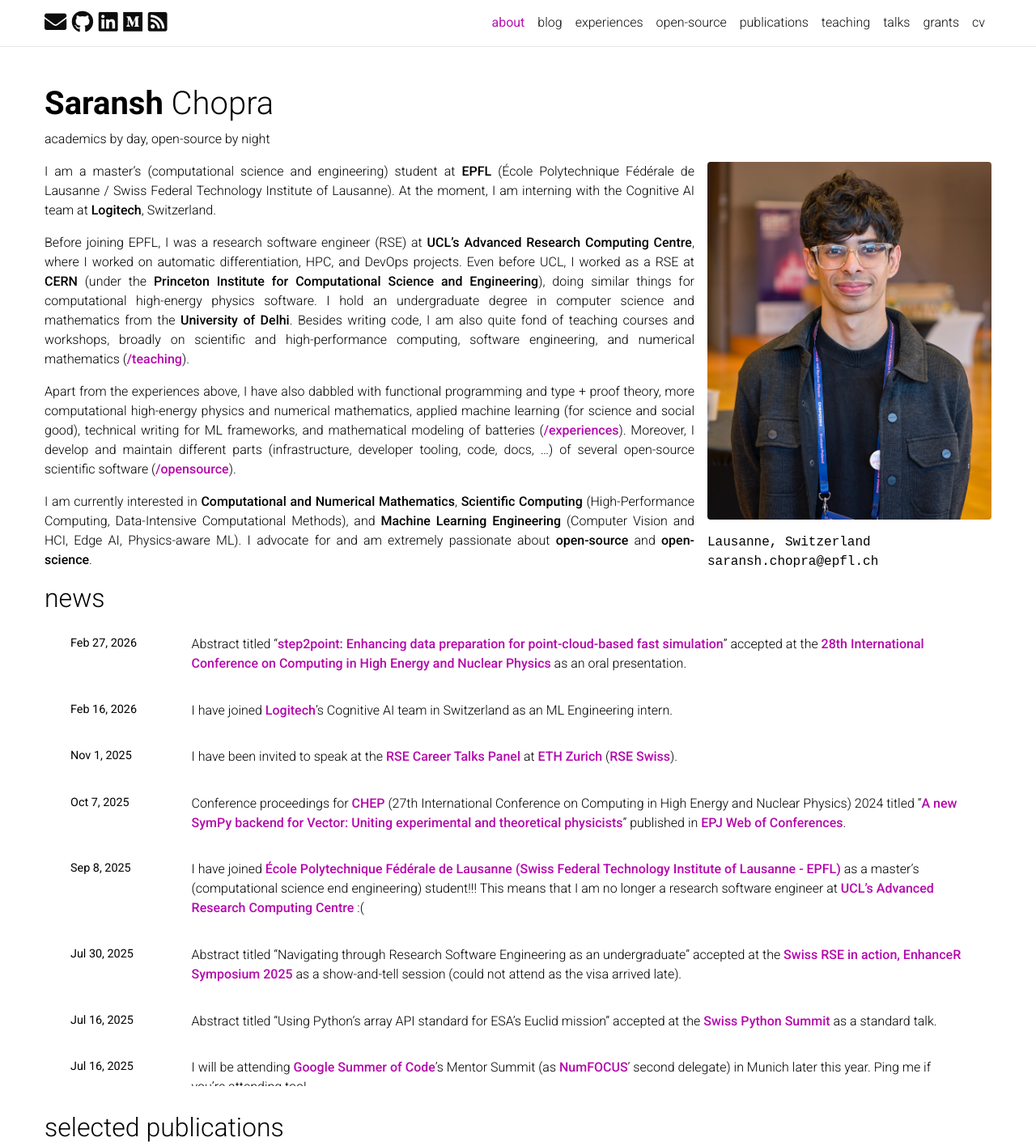
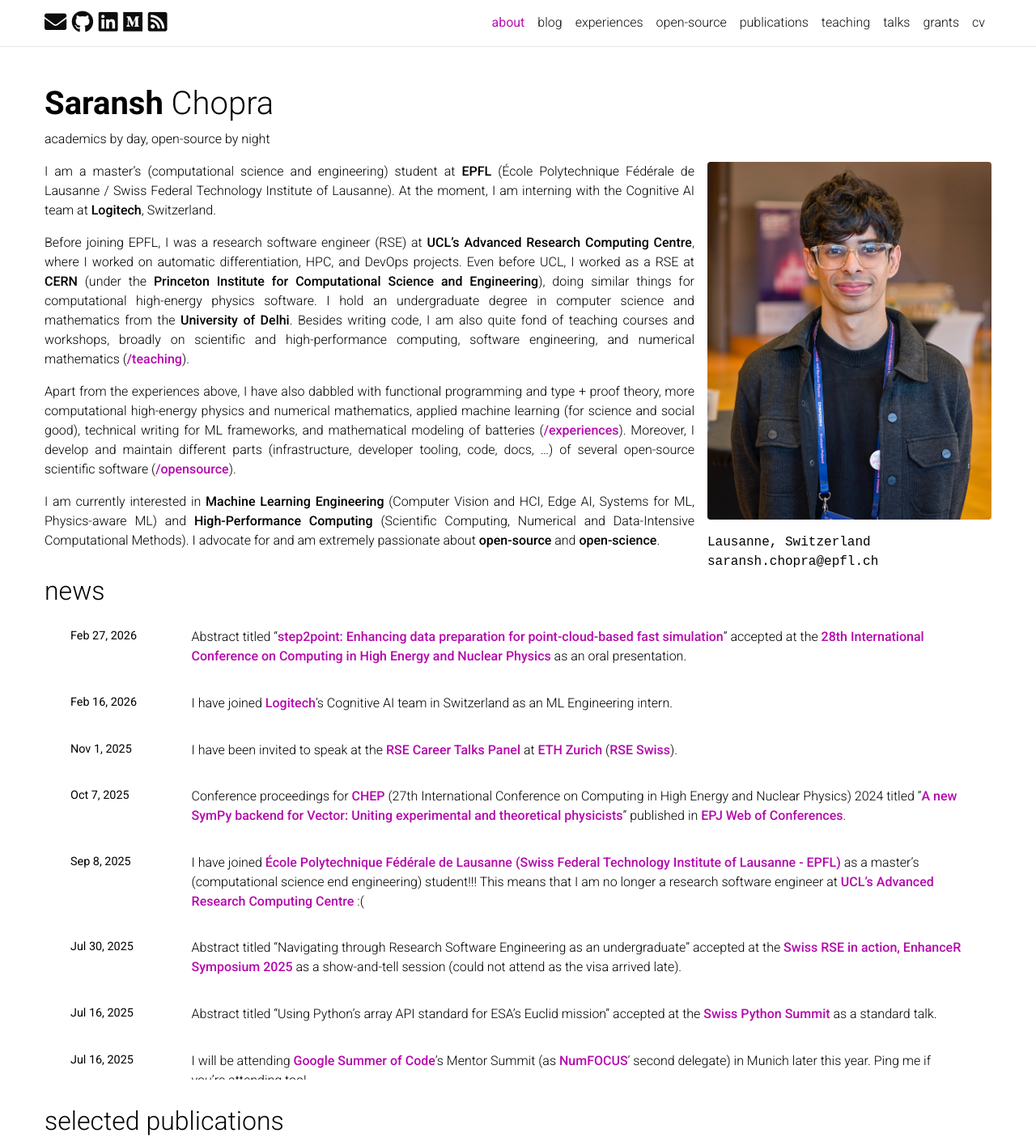
Before and after one commit to Saransh-cpp/Saransh-cpp.github.io, a Jekyll site: the page built from _pages/about.md, in a window 1280 px wide, cut to the strip 0-1416 px from the top of the page. Shown: the whole strip at 81% size. Built offline with Jekyll 4.4.1, drawn with Linux system fonts in a browser that asks for light colours; full-size pictures stand in for the smaller copies a plugin makes; emoji names are drawn with the system emoji font; comment, search, counter and statistics services are not loaded; a style sheet for code colours, icons or effects is not loaded.

Commit message:
update interests

```diff
--- a/_pages/about.md
+++ b/_pages/about.md
@@ -22,4 +22,4 @@
 
 Apart from the experiences above, I have also dabbled with functional programming and type + proof theory, more computational high-energy physics and numerical mathematics, applied machine learning (for science and social good), technical writing for ML frameworks, and mathematical modeling of batteries (**[/experiences](/experiences)**). Moreover, I develop and maintain different parts (infrastructure, developer tooling, code, docs, ...) of several open-source scientific software (**[/opensource](/opensource)**).
 
-I am currently interested in **Computational and Numerical Mathematics**, **Scientific Computing** (High-Performance Computing, Data-Intensive Computational Methods), and **Machine Learning Engineering** (Computer Vision and HCI, Edge AI, Physics-aware ML). I advocate for and am extremely passionate about **open-source** and **open-science**.
+I am currently interested in **Machine Learning Engineering** (Computer Vision and HCI, Edge AI, Systems for ML, Physics-aware ML) and **High-Performance Computing** (Scientific Computing, Numerical and Data-Intensive Computational Methods). I advocate for and am extremely passionate about **open-source** and **open-science**.
```
